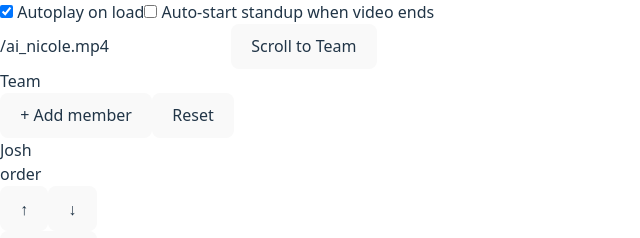
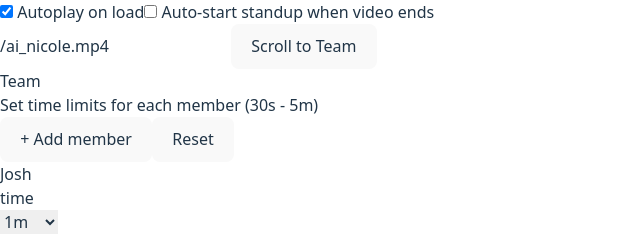
Before and after one commit to shaival12/scrummaster, a React (Vite) app: page / in a window 1280 px wide. Shown: the part 561-799 px from the top of the page, without its empty margins (0-640 px from the left). Built offline with nearby package versions, Linux system fonts and the light colour scheme.

Commit message:
added time feature

```diff
--- a/src/VoiceScrumMaster.tsx
+++ b/src/VoiceScrumMaster.tsx
@@ -228,7 +228,7 @@ function useSpeech(voiceSettings: { rate: number; pitch: number; volume: number;
 
 // ---------- Component ----------
 
-type Member = { id: string; name: string };
+type Member = { id: string; name: string; timeLimit: number };
 
 type QA = {
   update: string;
@@ -266,16 +266,21 @@ export default function VoiceScrumMaster() {
     try {
       const savedTeam = localStorage.getItem('scrummaster-team');
       if (savedTeam) {
-        return JSON.parse(savedTeam);
+        const parsedTeam = JSON.parse(savedTeam);
+        // Ensure all members have timeLimit property (for backward compatibility)
+        return parsedTeam.map((member: any) => ({
+          ...member,
+          timeLimit: member.timeLimit || 60 // Default to 60 seconds if not set
+        }));
       }
     } catch (error) {
       console.warn('Failed to load team from localStorage:', error);
     }
     // Default team if no saved data
     return [
-      { id: uuid(), name: "Josh" },
-      { id: uuid(), name: "Katie" },
-      { id: uuid(), name: "Naomi" },
+      { id: uuid(), name: "Josh", timeLimit: 60 },
+      { id: uuid(), name: "Katie", timeLimit: 60 },
+      { id: uuid(), name: "Naomi", timeLimit: 60 },
     ];
   });
   const [active, setActive] = useState(false);
@@ -291,6 +296,7 @@ export default function VoiceScrumMaster() {
   const [perSpeakerTimer, setPerSpeakerTimer] = useState<number>(0);
   const perSpeakerRef = useRef<number>(0);
   const perSpeakerInterval = useRef<any>(null);
+  const [timeLimitReached, setTimeLimitReached] = useState<boolean>(false);
 
   const currentMember = team[idx];
   const currentQuestion = DEFAULT_QUESTIONS[qIdx];
@@ -336,12 +342,23 @@ export default function VoiceScrumMaster() {
     if (perSpeakerInterval.current) clearInterval(perSpeakerInterval.current);
     perSpeakerRef.current = 0;
     setPerSpeakerTimer(0);
+    setTimeLimitReached(false);
     perSpeakerInterval.current = setInterval(() => {
       perSpeakerRef.current += 1;
       setPerSpeakerTimer(perSpeakerRef.current);
+
+      // Check if time limit reached
+      if (perSpeakerRef.current >= currentMember.timeLimit) {
+        setTimeLimitReached(true);
+        clearInterval(perSpeakerInterval.current);
+        // Auto-finalize after time limit
+        setTimeout(() => {
+          handleAnswerFinalize();
+        }, 1000); // Give 1 second grace period
+      }
     }, 1000);
     return () => clearInterval(perSpeakerInterval.current);
-  }, [active, idx]);
+  }, [active, idx, currentMember]);
 
   // ---------- Auto-advance on silence ----------
   useEffect(() => {
@@ -449,21 +466,24 @@ export default function VoiceScrumMaster() {
     if (!currentMemberInfo) return;
 
     const full = (finalBuffer + " " + buffer).trim();
-    if (!full) {
+    const isTimeLimitReached = timeLimitReached;
+
+    // If time limit reached, proceed even with empty input
+    if (!full && !isTimeLimitReached) {
       await speak("I didn't catch that. Could you please repeat your answer, or say 'done' to move to the next person?");
       return;
     }
 
-    // Check if user wants to skip
-    if (full.toLowerCase().includes('done') || full.toLowerCase().includes('skip')) {
+    // Check if user wants to skip (only if not time limit reached)
+    if (!isTimeLimitReached && full.toLowerCase().includes('done') || full.toLowerCase().includes('skip')) {
       await speak(`Thank you, ${currentMemberInfo.name}. Let's move on to the next person.`);
       // Continue with the flow - don't return, just proceed
     }
 
     const memberId = currentMemberInfo.id;
 
-    // Store the data first
-    recordSnippet(full, currentMemberInfo.id, currentMemberInfo.name);
+    // Store the data first (even if empty due to time limit)
+    recordSnippet(full || "No response (time limit reached)", currentMemberInfo.id, currentMemberInfo.name);
 
     // save elapsed time
     setQaMap((prev) => {
@@ -477,7 +497,7 @@ export default function VoiceScrumMaster() {
     setQaMap((prev) => {
       const copy = { ...prev };
       const qa = copy[memberId];
-      qa.update = full; // Replace the update, don't append
+      qa.update = full || "No response (time limit reached)"; // Replace the update, don't append
       return copy;
     });
 
@@ -627,16 +647,16 @@ export default function VoiceScrumMaster() {
 
   const resetTeamToDefault = () => {
     const defaultTeam = [
-      { id: uuid(), name: "Josh" },
-      { id: uuid(), name: "Katie" },
-      { id: uuid(), name: "Naomi" },
+      { id: uuid(), name: "Josh", timeLimit: 60 },
+      { id: uuid(), name: "Katie", timeLimit: 60 },
+      { id: uuid(), name: "Naomi", timeLimit: 60 },
     ];
     setTeam(defaultTeam);
     saveTeamToStorage(defaultTeam);
   };
 
   const addMember = () => setTeam((t) => {
-    const newTeam = [...t, { id: uuid(), name: "New Teammate" }];
+    const newTeam = [...t, { id: uuid(), name: "New Teammate", timeLimit: 60 }];
     saveTeamToStorage(newTeam);
     return newTeam;
   });
@@ -891,7 +911,12 @@ export default function VoiceScrumMaster() {
           <div className="md:col-span-2">
             <div className="bg-white rounded-2xl shadow p-4">
               <div className="flex items-center justify-between mb-3">
-                <h2 className="font-semibold">Team</h2>
+                <div>
+                  <h2 className="font-semibold">Team</h2>
+                  <div className="text-xs text-slate-500 mt-1">
+                    Set time limits for each member (30s - 5m)
+                  </div>
+                </div>
                 <div className="flex gap-2">
                   <button
                     className="px-3 py-1.5 rounded-xl bg-slate-900 text-white hover:bg-slate-800"
@@ -925,6 +950,26 @@ export default function VoiceScrumMaster() {
                         })}
                         className="bg-transparent outline-none w-full"
                       />
+                    </div>
+                    <div className="text-xs text-slate-500">time</div>
+                    <div className="w-20">
+                      <select
+                        value={m.timeLimit}
+                        disabled={active}
+                        onChange={(e) => setTeam((t) => {
+                          const newTeam = t.map((x) => (x.id === m.id ? { ...x, timeLimit: parseInt(e.target.value) } : x));
+                          saveTeamToStorage(newTeam);
+                          return newTeam;
+                        })}
+                        className="w-full px-2 py-1 rounded bg-white border text-xs"
+                      >
+                        <option value={30}>30s</option>
+                        <option value={60}>1m</option>
+                        <option value={90}>1.5m</option>
+                        <option value={120}>2m</option>
+                        <option value={180}>3m</option>
+                        <option value={300}>5m</option>
+                      </select>
                     </div>
                     <div className="text-xs text-slate-500">order</div>
                     <div className="flex gap-1">
@@ -964,7 +1009,13 @@ export default function VoiceScrumMaster() {
                   {active ? (
                     <span>
                       Speaking with <b>{currentMember?.name}</b> {" "}
-                      <span className="ml-2 text-xs px-2 py-1 rounded bg-black text-white">{perSpeakerTimer}s</span>
+                      <span className={`ml-2 text-xs px-2 py-1 rounded ${
+                        timeLimitReached
+                          ? 'bg-red-500 text-white'
+                          : 'bg-black text-white'
+                      }`}>
+                        {perSpeakerTimer}s / {currentMember?.timeLimit}s
+                      </span>
                     </span>
                   ) : (
                     <span>Ready</span>
@@ -993,6 +1044,15 @@ export default function VoiceScrumMaster() {
                         </div>
                       </div>
                     ))}
+                  </div>
+                </div>
+              )}
+
+              {/* Time limit reached notification */}
+              {active && timeLimitReached && (
+                <div className="mt-3 p-3 rounded-xl bg-red-100 border border-red-300">
+                  <div className="text-sm text-red-700 font-medium">
+                    ⏰ Time's up! Moving to next person...
                   </div>
                 </div>
               )}
```
